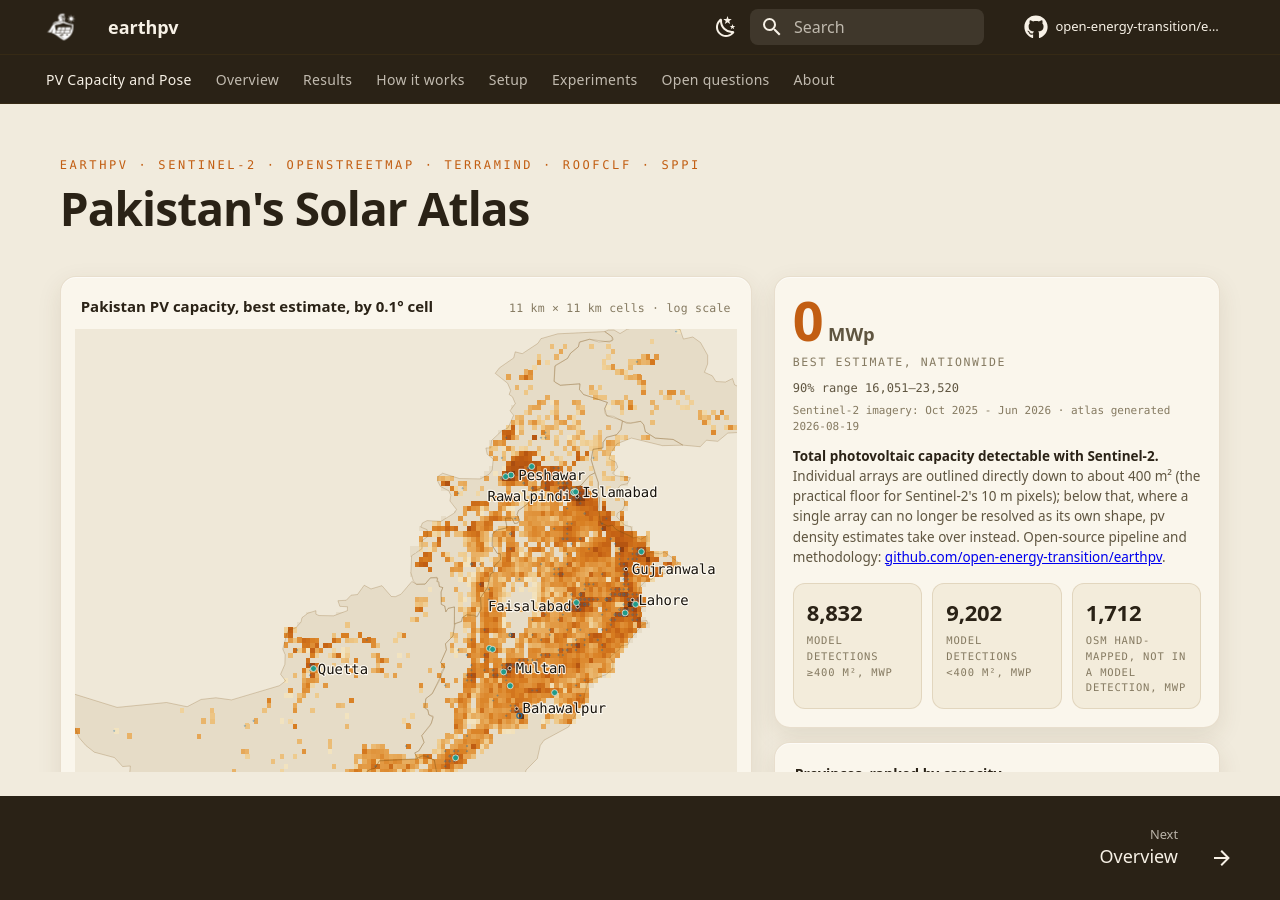
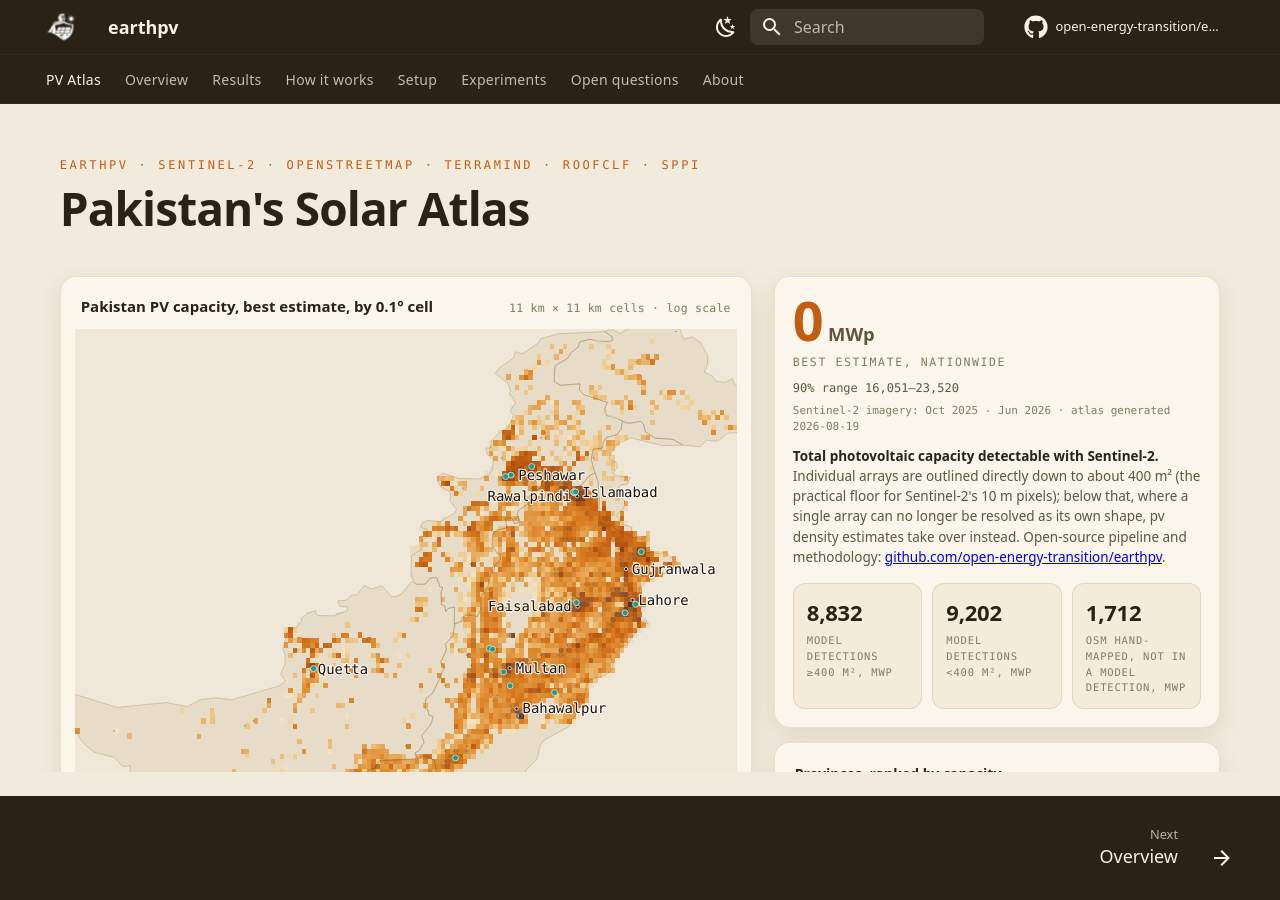
Before and after one commit to open-energy-transition/earthpv, an MkDocs documentation site: the page built from docs/index.md, in a window 1280 px wide and 900 px high. Built offline with MkDocs 1.6.1 and Material for MkDocs 9.7.7, drawn with Linux system fonts in a browser that asks for light colours; comment, search, counter and statistics services are not loaded.

Commit message:
rename landing to PV Atlas

```diff
--- a/mkdocs.yml
+++ b/mkdocs.yml
@@ -96,7 +96,7 @@ nav:
   # rather than an escape hatch to a bare standalone file. Reused here rather than
   # duplicated under capacity-maps/ -- add new countries as their own pages under
   # capacity-maps/<country>.md as they get their own atlas.
-  - PV Capacity and Pose:
+  - PV Atlas:
       - Pakistan: index.md
   - Overview: overview.md
   # Results first: the pipeline's output is what most readers came for.
```
